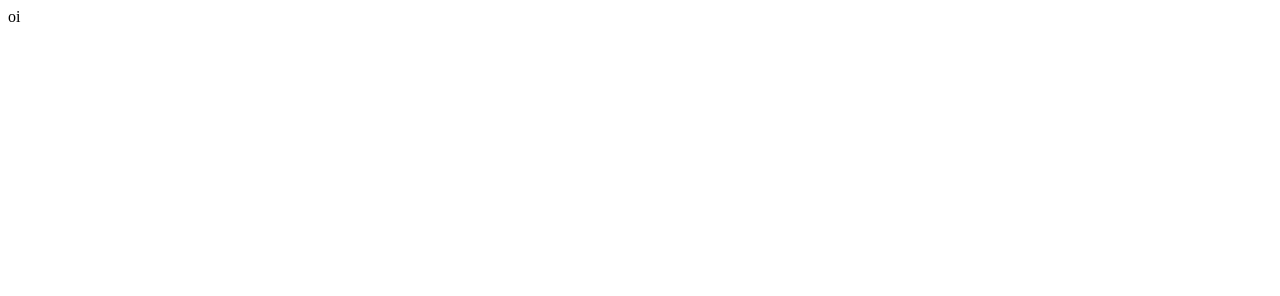
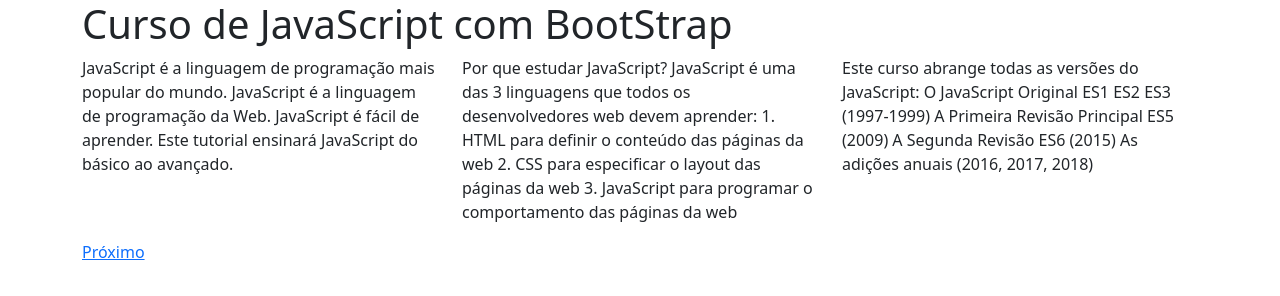
Before and after one commit to JenniferMelissa/cursojavascriptbs, a plain HTML site: page index.html in a window 1280 px wide. Drawn offline with nearby package versions, Linux system fonts and the light colour scheme.

Commit message:
container, linhas e colunas

```diff
--- a/index.html
+++ b/index.html
@@ -1 +1,60 @@
-oi
+<!DOCTYPE html>
+<html lang="pt-br">
+
+<head>
+    <meta charset="UTF-8">
+    <meta http-equiv="X-UA-Compatible" content="IE=edge">
+    <meta name="viewport" content="width=device-width, initial-scale=1.0">
+    <title>Curso de JavaScript com BootStrap</title>
+    <link href="https://cdn.jsdelivr.net/npm/bootstrap@5.1.3/dist/css/bootstrap.min.css" rel="stylesheet"
+        integrity="sha384-1BmE4kWBq78iYhFldvKuhfTAU6auU8tT94WrHftjDbrCEXSU1oBoqyl2QvZ6jIW3" crossorigin="anonymous">
+    <script src="https://cdn.jsdelivr.net/npm/bootstrap@5.1.3/dist/js/bootstrap.bundle.min.js"
+        integrity="sha384-ka7Sk0Gln4gmtz2MlQnikT1wXgYsOg+OMhuP+IlRH9sENBO0LRn5q+8nbTov4+1p"
+        crossorigin="anonymous"></script>
+</head>
+
+<body>
+
+    <div class="container">
+        <h1>Curso de JavaScript com BootStrap</h1>
+
+        <div class="row">
+
+            <div class="col-4">
+                <p>
+                    JavaScript é a linguagem de programação mais popular do mundo.
+                    JavaScript é a linguagem de programação da Web.
+                    JavaScript é fácil de aprender.
+                    Este tutorial ensinará JavaScript do básico ao avançado.
+                </p>
+            </div>
+
+            <div class="col-4">
+                <p>
+                    Por que estudar JavaScript?
+                    JavaScript é uma das 3 linguagens que todos os desenvolvedores web devem aprender:
+                    1. HTML para definir o conteúdo das páginas da web
+                    2. CSS para especificar o layout das páginas da web
+                    3. JavaScript para programar o comportamento das páginas da web
+                </p>
+            </div>
+
+            <div class="col-4">
+                <p>
+                    Este curso abrange todas as versões do JavaScript:
+                    O JavaScript Original ES1 ES2 ES3 (1997-1999)
+                    A Primeira Revisão Principal ES5 (2009)
+                    A Segunda Revisão ES6 (2015)
+                    As adições anuais (2016, 2017, 2018)
+                </p>
+            </div>
+
+        </div>
+<div class="col-12">
+    <a href="#" class="link-primary">Próximo</a>
+</div>
+    </div >
+
+</body>
+
+</html>
```
